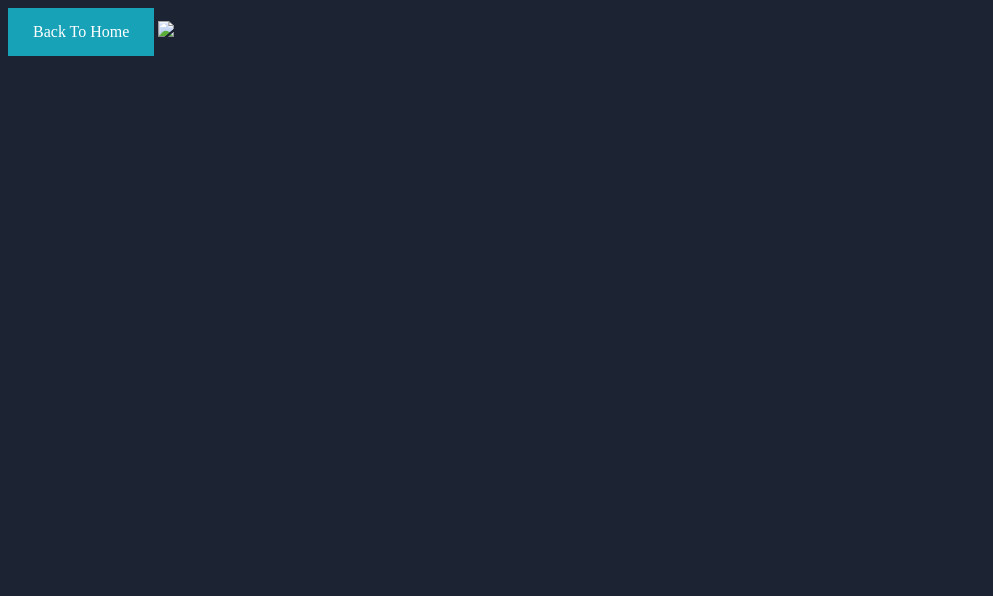
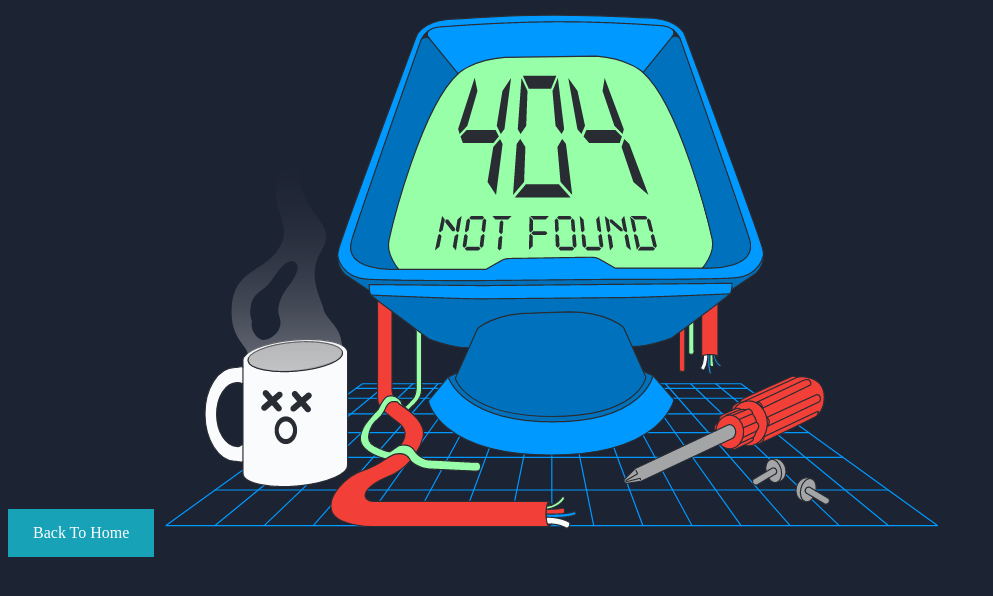
Before and after one commit to smokeop/smokeplayzop.github.io, a website: page 404.html in a window 1280 px wide. Shown: the whole page, without its empty margins (0-993 px from the left). Drawn offline with Linux system fonts and the light colour scheme.

Commit message:
Update 404.html

```diff
--- a/404.html
+++ b/404.html
@@ -7,7 +7,7 @@
 
 </body>
 <body style="background-color:#1C2333";>
-<img src="404.png">
+<img src="404img.png">
 
 <html>
 <head>
```
